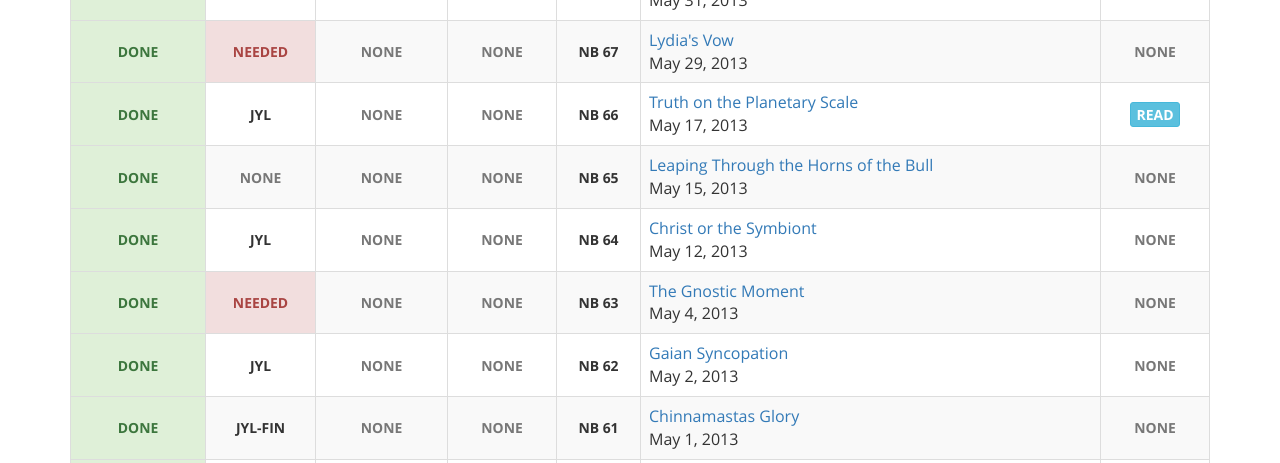
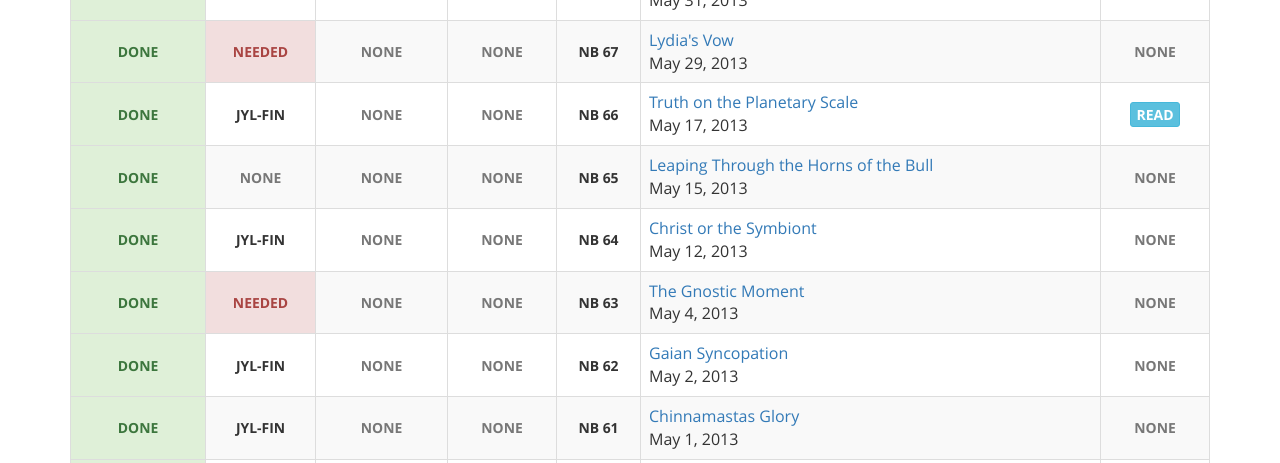
Before and after one commit to gaiaspora/gaiaspora.github.io, a Jekyll site: the page built from content/navigator-briefings.markdown, in a window 1280 px wide and 900 px high, scrolled down 4335 px. Shown: the part 155-618 px from the top of the window. Built offline with Jekyll 4.4.1, drawn with Linux system fonts in a browser that asks for light colours.

Commit message:
Update nb.yaml

```diff
--- a/_data/nb.yaml
+++ b/_data/nb.yaml
@@ -585,7 +585,7 @@
 
 - NB: "66"
   Transcription: "done"
-  Review: "JYL"
+  Review: "JYL-FIN"
   Proofreading: "none"
   Index: "none"
   Title: "Truth on the Planetary Scale"
@@ -603,7 +603,7 @@
 
 - NB: "64"
   Transcription: "done"
-  Review: "JYL"
+  Review: "JYL-FIN"
   Proofreading: "none"
   Index: "none"
   Title: "Christ or the Symbiont"
@@ -621,7 +621,7 @@
 
 - NB: "62"
   Transcription: "done"
-  Review: "JYL"
+  Review: "JYL-FIN"
   Proofreading: "none"
   Index: "none"
   Title: "Gaian Syncopation"
```
